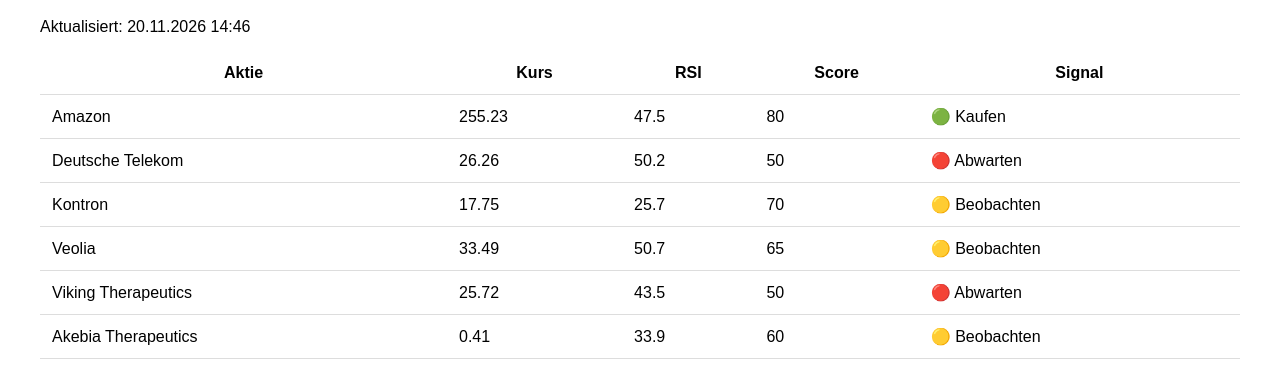
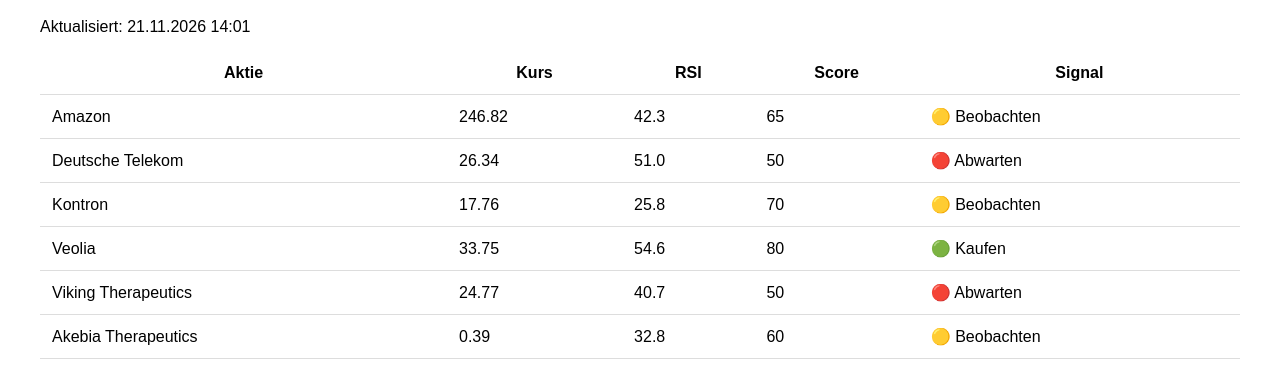
Before and after one commit to DonCodillo/Signal-Bot, a plain HTML site: page docs/index.html in a window 1280 px wide. Shown: the part 81-466 px from the top of the page. Drawn offline with Linux system fonts and the light colour scheme.

Commit message:
Automatisches Dashboard-Update

```diff
--- a/docs/index.html
+++ b/docs/index.html
@@ -35,7 +35,7 @@ border-bottom:1px solid #ddd;
 
 <p>
 Aktualisiert:
-20.11.2026 14:46
+21.11.2026 14:01
 </p>
 
 
@@ -55,13 +55,13 @@ Aktualisiert:
 
 <td>Amazon</td>
 
-<td>255.23</td>
+<td>246.82</td>
 
-<td>47.5</td>
+<td>42.3</td>
 
-<td>80</td>
+<td>65</td>
 
-<td>🟢 Kaufen</td>
+<td>🟡 Beobachten</td>
 
 </tr>
 
@@ -71,9 +71,9 @@ Aktualisiert:
 
 <td>Deutsche Telekom</td>
 
-<td>26.26</td>
+<td>26.34</td>
 
-<td>50.2</td>
+<td>51.0</td>
 
 <td>50</td>
 
@@ -87,9 +87,9 @@ Aktualisiert:
 
 <td>Kontron</td>
 
-<td>17.75</td>
+<td>17.76</td>
 
-<td>25.7</td>
+<td>25.8</td>
 
 <td>70</td>
 
@@ -103,13 +103,13 @@ Aktualisiert:
 
 <td>Veolia</td>
 
-<td>33.49</td>
+<td>33.75</td>
 
-<td>50.7</td>
+<td>54.6</td>
 
-<td>65</td>
+<td>80</td>
 
-<td>🟡 Beobachten</td>
+<td>🟢 Kaufen</td>
 
 </tr>
 
@@ -119,9 +119,9 @@ Aktualisiert:
 
 <td>Viking Therapeutics</td>
 
-<td>25.72</td>
+<td>24.77</td>
 
-<td>43.5</td>
+<td>40.7</td>
 
 <td>50</td>
 
@@ -135,9 +135,9 @@ Aktualisiert:
 
 <td>Akebia Therapeutics</td>
 
-<td>0.41</td>
+<td>0.39</td>
 
-<td>33.9</td>
+<td>32.8</td>
 
 <td>60</td>
 
```
